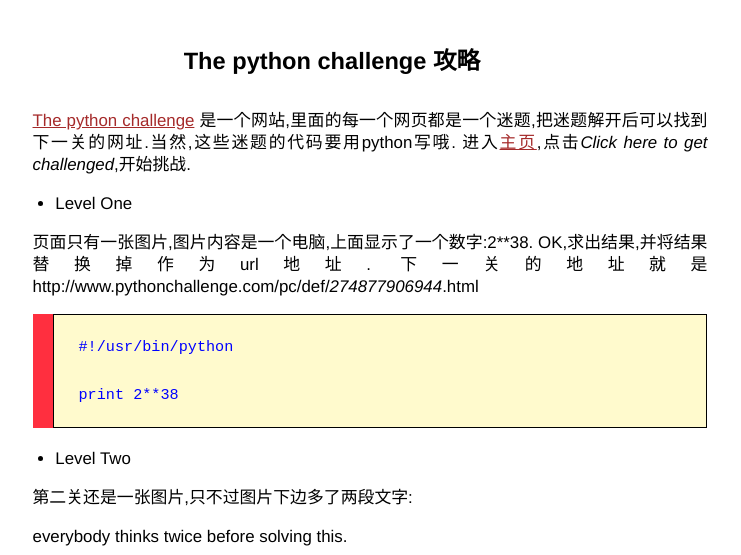
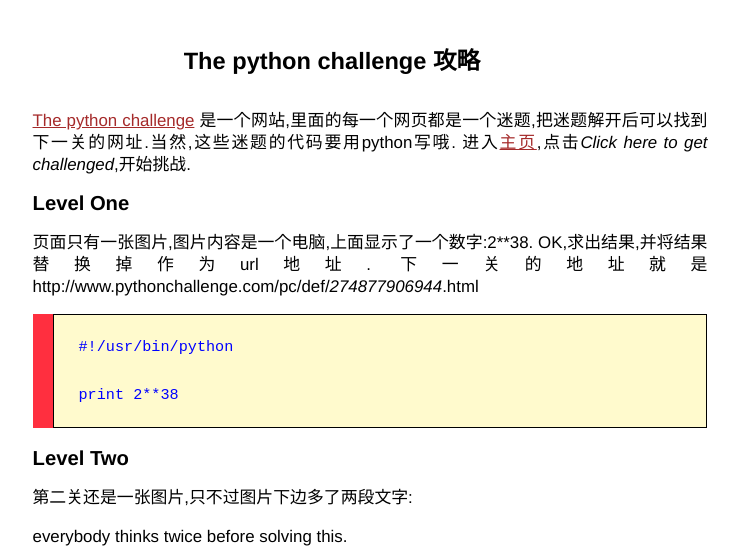
Before and after one commit to byrlx/byrlx.github.io, a Jekyll site: the page built from _posts/2013-06-16-the-python-challenge-攻略.md, in a window 1280 px wide. Shown: the top 555 px of the page, without its empty margins (270-1011 px from the left). Built offline with Jekyll 4.4.1, drawn with Linux system fonts in a browser that asks for light colours; Markdown is read by kramdown in place of the engine named in the settings.

Commit message:
modify post format

```diff
--- a/_posts/2013-06-16-the-python-challenge-攻略.md
+++ b/_posts/2013-06-16-the-python-challenge-攻略.md
@@ -9,7 +9,7 @@
 [The python challenge](http://www.pythonchallenge.com/) 是一个网站,里面的每一个网页都是一个迷题,把迷题解开后可以找到下一关的网址.当然,这些迷题的代码要用python写哦.
 进入[主页](http://www.pythonchallenge.com/),点击*Click here to get challenged*,开始挑战.
 
-* Level One
+#### Level One
 
 页面只有一张图片,图片内容是一个电脑,上面显示了一个数字:2\*\*38. OK,求出结果,并将结果替换掉作为url地址.
 下一关的地址就是 http://www.pythonchallenge.com/pc/def/*274877906944*.html
@@ -18,7 +18,7 @@
 
 	print 2**38
 
-* Level Two
+#### Level Two
 
 第二关还是一张图片,只不过图片下边多了两段文字:
 
--- a/css/screen.css
+++ b/css/screen.css
@@ -33,7 +33,7 @@
 		  margin-left: 4cm;
 	  }
 	  h3, h4, h5, h6 {
-		  font-size: 100%;
+		  font-size: 120%;
 	  }
 
 	  p {
```
